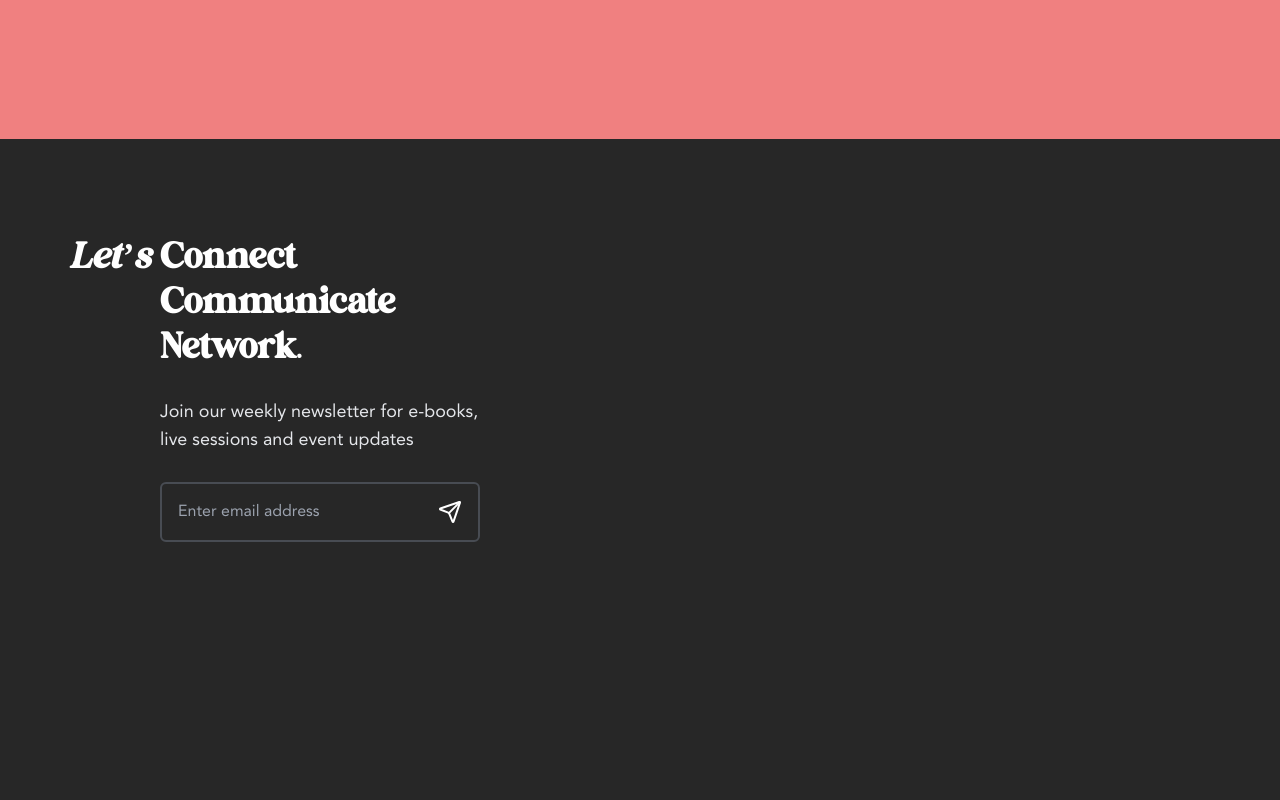
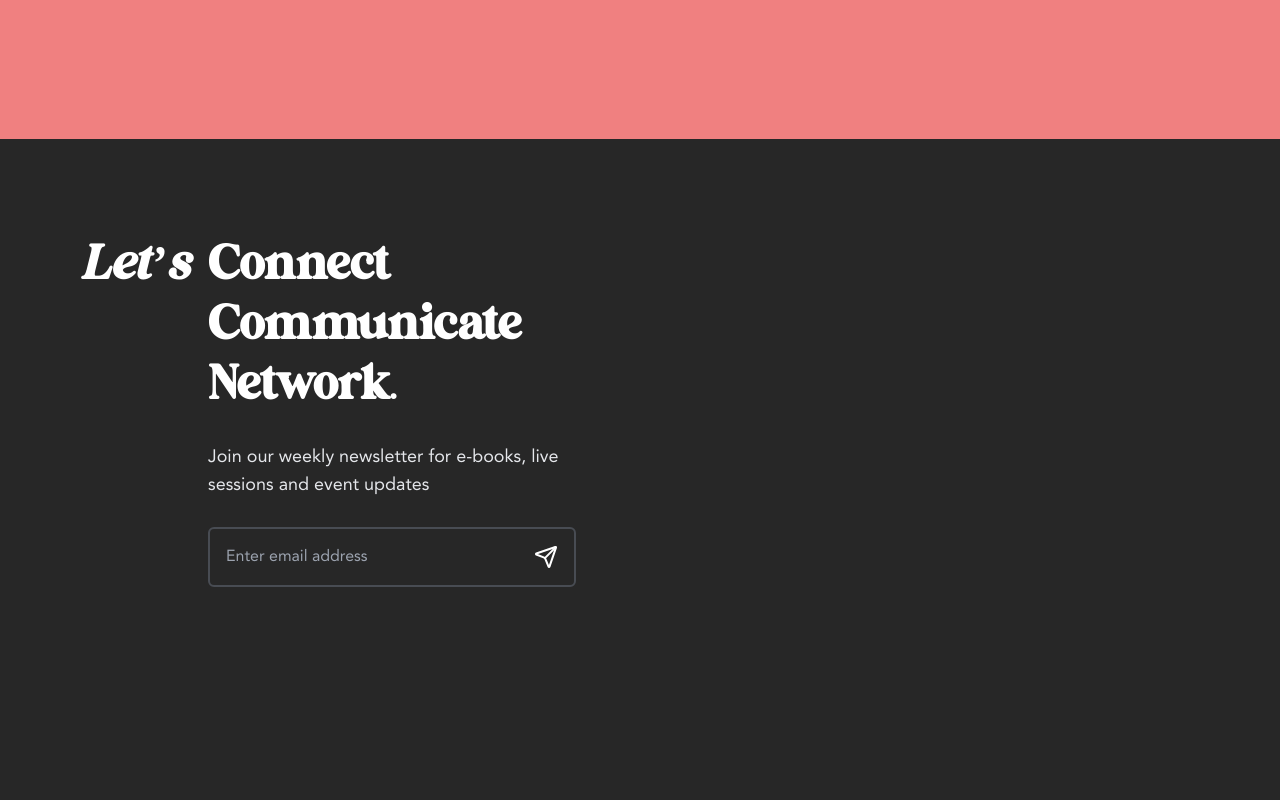
Before and after one commit to ZvityTeam/career-view-ui-dev, a React (Vite) app: page / in a window 1280 px wide. Shown: the part 3440-4240 px from the top of the page. Built offline with nearby package versions, Linux system fonts and the light colour scheme; a web font is replaced by a local one.

Commit message:
Update footer.

```diff
--- a/src/components/footer/Footer.tsx
+++ b/src/components/footer/Footer.tsx
@@ -12,11 +12,11 @@ export const Footer: React.FC<FooterProps> = () => {
     <footer className='w-full bg-primary text-white'>
       {/* If you need the height to cover the entire screen: */}
       <div className='min-h-screen'>
-        <div className='max-w-xl space-y-7 p-24 pl-40'>
+        <div className='max-w-2xl space-y-7 p-24 pl-52'>
           {/* Multiline heading */}
-          <h4 className='text-4xl font-bold leading-tight'>
+          <h4 className='text-5xl font-bold leading-tight'>
             <span className='relative'>
-              <span className='absolute -left-2/3 italic'>Let’s</span>Connect
+              <span className='absolute -left-[70%] italic'>Let’s</span>Connect
             </span>
             <br />
             Communicate <br />
@@ -39,7 +39,7 @@ export const Footer: React.FC<FooterProps> = () => {
         </div>
       </div>
       <div className='grid place-items-center'>
-        <p className='text-[200px]'>CareerView</p>
+        <h4 className='text-[200px]'>CareerView</h4>
       </div>
     </footer>
   );
```
